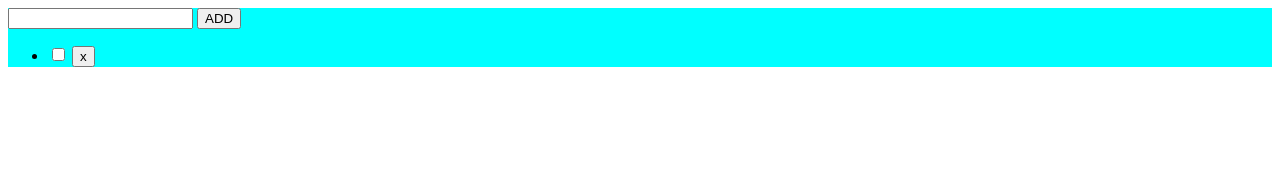
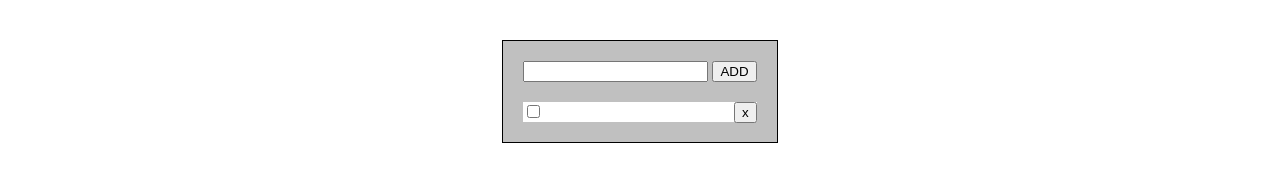
Before and after one commit to RukshanDF/todo-js, a plain HTML site: page index.html in a window 1280 px wide. Drawn offline with Linux system fonts and the light colour scheme.

Commit message:
Add to do styles

```diff
--- a/style.css
+++ b/style.css
@@ -1,4 +1,27 @@
+body{
+    display: flex;
+    justify-content: center;
+    margin: 20px;
+}
+
+
 .todo {
-   background-color: aqua;
-   height: auto;
+    background-color: silver;
+    margin: 20px;
+    border: 1px black solid;
 }
+
+.todo .input {
+     margin: 20px;
+}
+
+.todo .list1 {
+    list-style: none;
+    padding: 0;
+    margin: 20px;
+    background-color: white;
+}
+
+.todo .list1 li input[type=button] {
+    float: right;
+}
```
